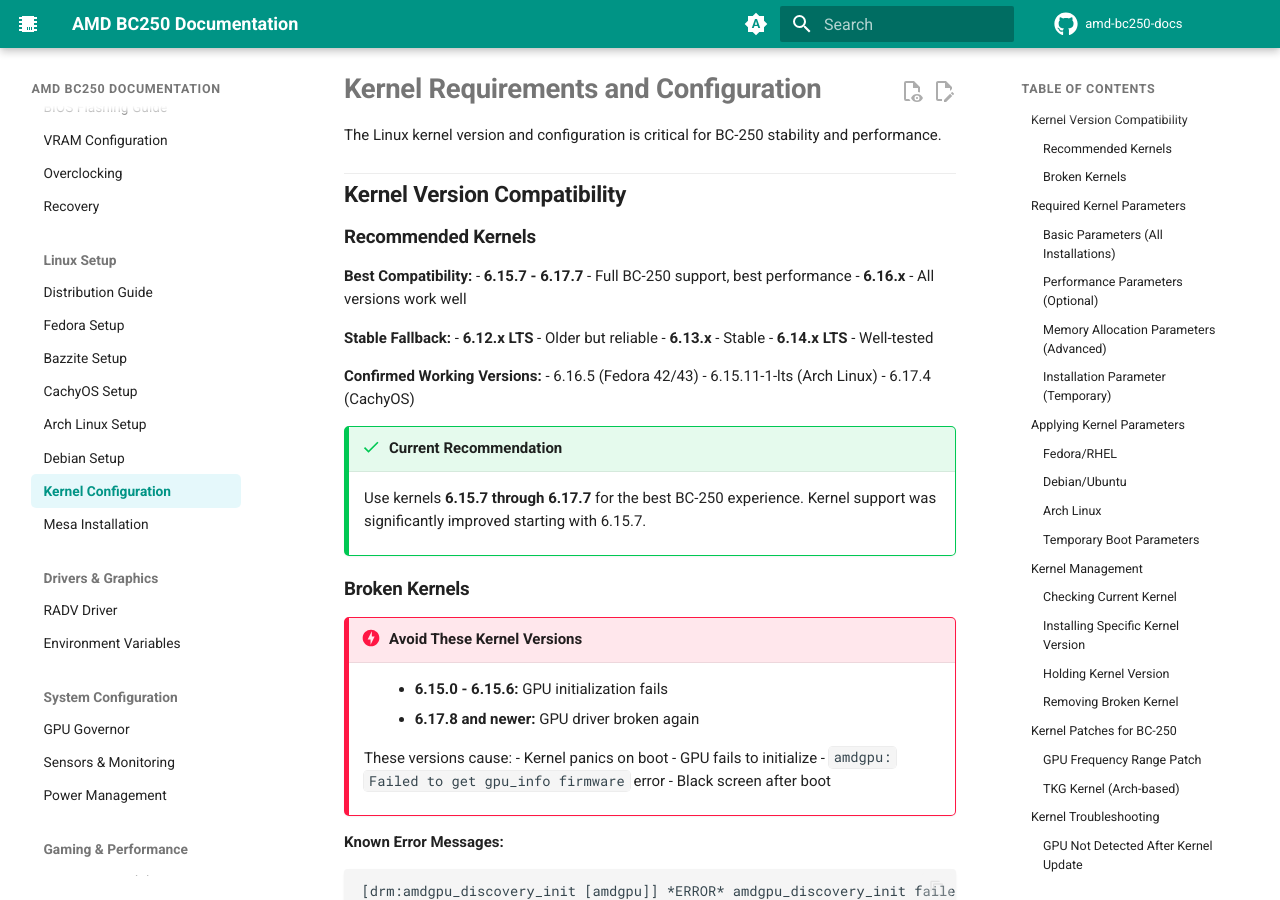
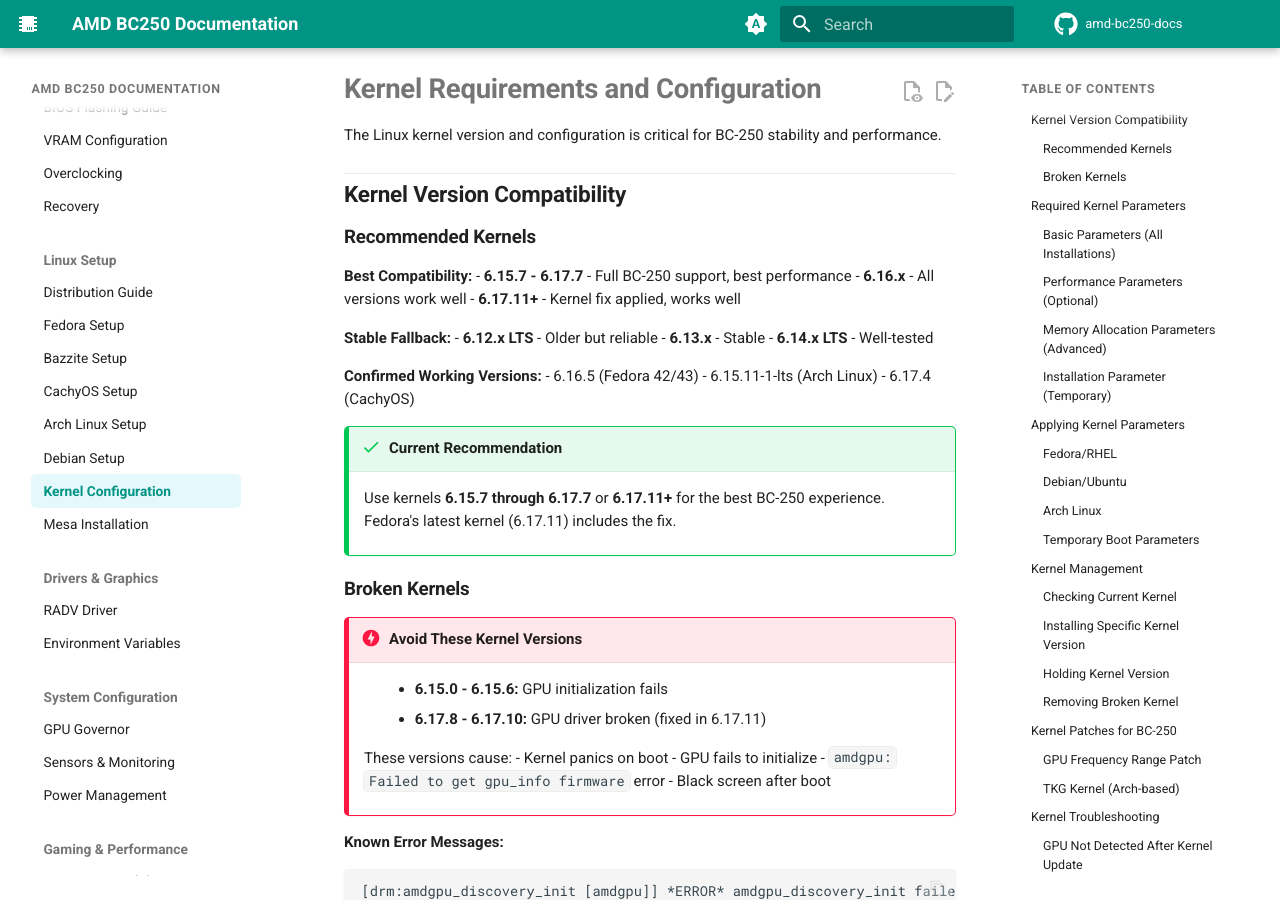
Before and after one commit to elektricM/amd-bc250-docs, an MkDocs documentation site: the page built from docs/linux/kernel.md, in a window 1280 px wide and 900 px high. Built offline with MkDocs 1.6.1 and Material for MkDocs 9.7.7, drawn with Linux system fonts in a browser that asks for light colours; comment, search, counter and statistics services are not loaded; the version menu is left out; some of the changed text lies outside the part shown.

Commit message:
Update kernel compatibility and fix documentation links
- Mark kernel 6.17.11+ as working (kernel fix applied)
- Update broken kernel range to 6.17.8-6.17.10 (was 6.17.8+)
- Update BIOS flashing guide Next Steps link to recovery.md

````diff
--- a/docs/linux/kernel.md
+++ b/docs/linux/kernel.md
@@ -9,6 +9,7 @@
 **Best Compatibility:**
 - **6.15.7 - 6.17.7** - Full BC-250 support, best performance
 - **6.16.x** - All versions work well
+- **6.17.11+** - Kernel fix applied, works well
 
 **Stable Fallback:**
 - **6.12.x LTS** - Older but reliable
@@ -21,13 +22,13 @@
 - 6.17.4 (CachyOS)
 
 !!!success "Current Recommendation"
-    Use kernels **6.15.7 through 6.17.7** for the best BC-250 experience. Kernel support was significantly improved starting with 6.15.7.
+    Use kernels **6.15.7 through 6.17.7** or **6.17.11+** for the best BC-250 experience. Fedora's latest kernel (6.17.11) includes the fix.
 
 ### Broken Kernels
 
 !!!danger "Avoid These Kernel Versions"
     - **6.15.0 - 6.15.6:** GPU initialization fails
-    - **6.17.8 and newer:** GPU driver broken again
+    - **6.17.8 - 6.17.10:** GPU driver broken (fixed in 6.17.11)
 
     These versions cause:
     - Kernel panics on boot
@@ -268,16 +269,16 @@
 
 ### Removing Broken Kernel
 
-If kernel 6.15.0-6.15.6 or 6.17.8+ was installed and causes issues:
+If kernel 6.15.0-6.15.6 or 6.17.8-6.17.10 was installed and causes issues:
 
 **Fedora:**
 ```bash
 # Boot into working kernel from GRUB menu
-# Remove broken kernel (example: 6.17.8)
-sudo dnf remove kernel-6.17.8\*
+# Remove broken kernel (example: 6.17.9)
+sudo dnf remove kernel-6.17.9\*
 
-# Or remove all 6.17.8+ kernels
-sudo dnf remove 'kernel-6.17.[8-9]*' 'kernel-6.17.1[0-9]*'
+# Or remove broken 6.17.8-6.17.10 kernels
+sudo dnf remove 'kernel-6.17.[8-9]*' 'kernel-6.17.10*'
 
 # Verify removal
 dnf list installed kernel
@@ -393,7 +394,7 @@
 - System crashes during boot
 - Kernel panic message
 
-**Most Common Cause:** Kernel 6.15.0-6.15.6 or 6.17.8+
+**Most Common Cause:** Kernel 6.15.0-6.15.6 or 6.17.8-6.17.10
 
 **Solution:**
 1. Boot into working kernel (hold Shift, select previous kernel)
@@ -413,7 +414,8 @@
 | 6.15.7-6.15.x | ✅ **Recommended** | Kernel support fixed |
 | 6.16.x | ✅ **Recommended** | Full compatibility |
 | 6.17.0-6.17.7 | ✅ **Recommended** | Best support |
-| 6.17.8+ | ❌ **Broken** | GPU driver broken again |
+| 6.17.8-6.17.10 | ❌ **Broken** | GPU driver broken |
+| 6.17.11+ | ✅ **Recommended** | Kernel fix applied |
 
 ## See Also
 
````
Also changed, not shown: docs/bios/flashing.md (+1 -1 lines), docs/linux/fedora.md (+10 -11 lines).
